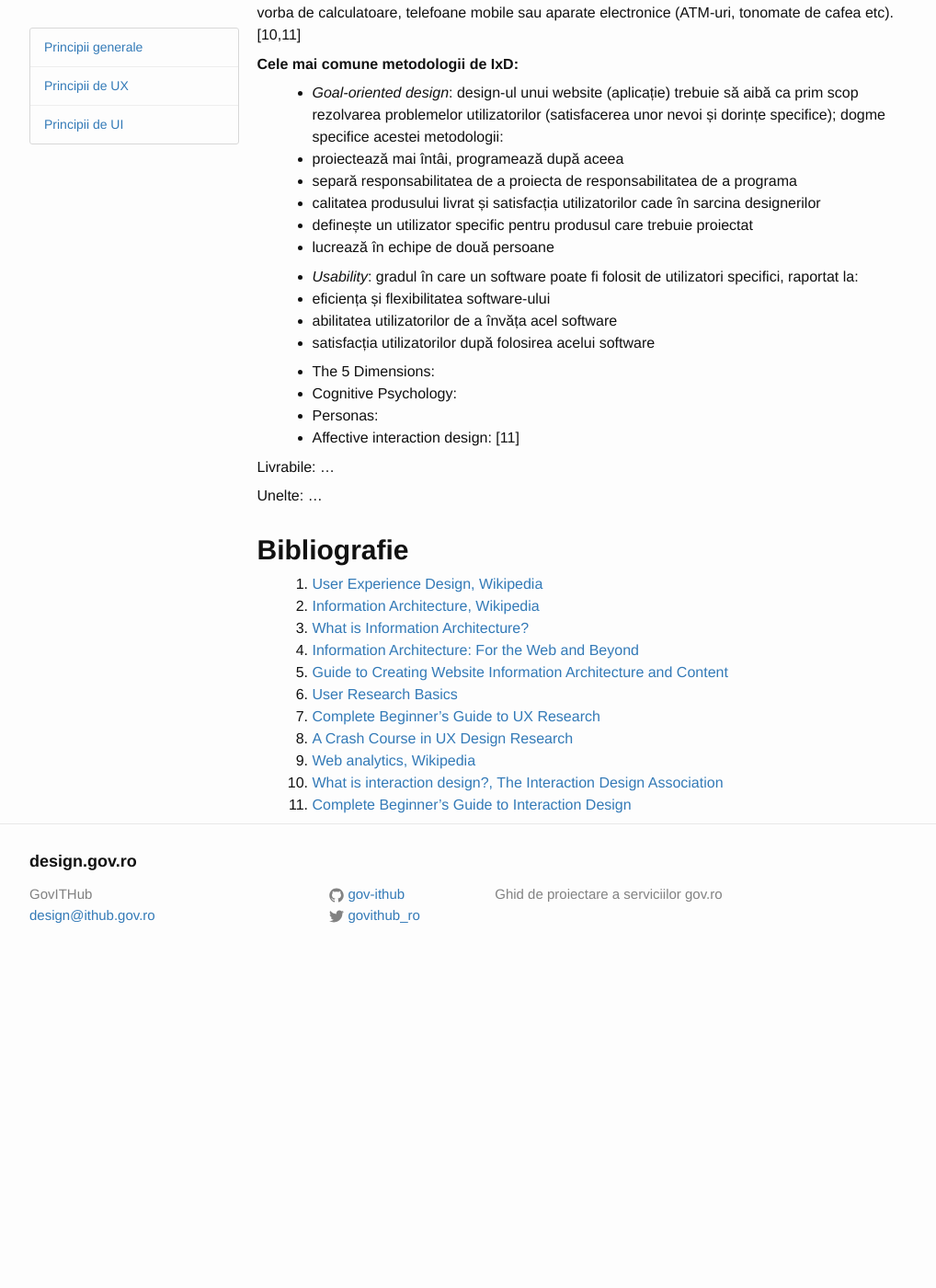
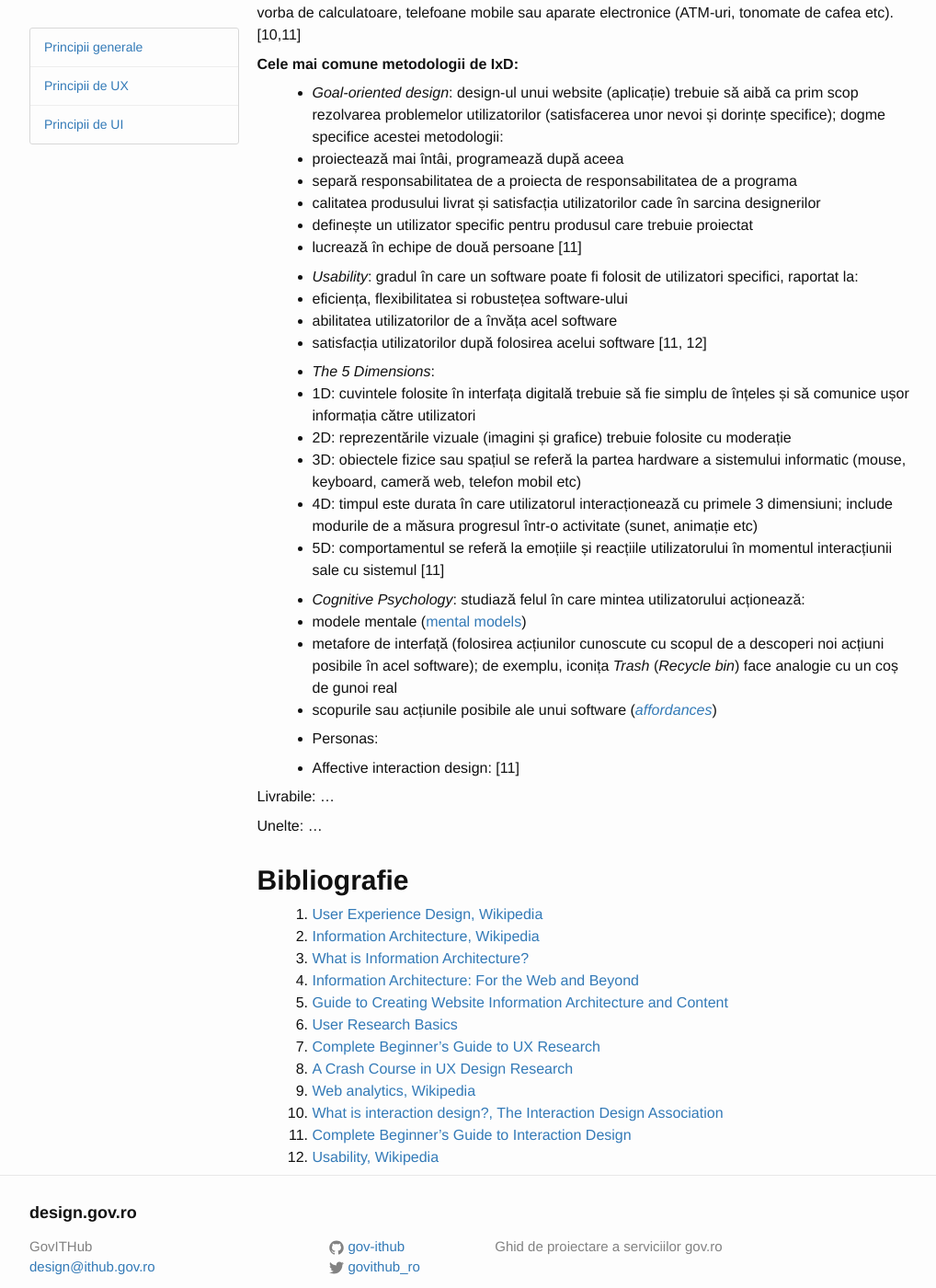
Before and after one commit to gov-ithub/govro-design, a Jekyll site: the page built from 2-ux.md, in a window 1280 px wide and 1400 px high, scrolled down 5861 px. Shown: the whole window at 92% size, without its empty margins (128-1146 px from the left). Built offline with Jekyll 4.4.1, drawn with Linux system fonts in a browser that asks for light colours; nearby versions of some CDN libraries; before the commit the page ends 6890 px from its top, so only the background shows below that.

Commit message:
Alte metodologii de IxD
The 5 dimensions, Cognitive Psychology:

```diff
--- a/2-ux.md
+++ b/2-ux.md
@@ -188,16 +188,27 @@ _Interaction Design-ul_ (IxD) este acea disciplină care definește structura ș
  * separă responsabilitatea de a proiecta de responsabilitatea de a programa
  * calitatea produsului livrat și satisfacția utilizatorilor cade în sarcina designerilor
  * definește un utilizator specific pentru produsul care trebuie proiectat
- * lucrează în echipe de două persoane
+ * lucrează în echipe de două persoane [11]
 
 * _Usability_: gradul în care un software poate fi folosit de utilizatori specifici, raportat la:
- * eficiența și flexibilitatea software-ului
+ * eficiența, flexibilitatea si robustețea software-ului
  * abilitatea utilizatorilor de a învăța acel software
- * satisfacția utilizatorilor după folosirea acelui software
+ * satisfacția utilizatorilor după folosirea acelui software [11, 12]
 
-* The 5 Dimensions:
-* Cognitive Psychology:
+* _The 5 Dimensions_:
+ * 1D: cuvintele folosite în interfața digitală trebuie să fie simplu de înțeles și să comunice ușor informația către utilizatori
+ * 2D: reprezentările vizuale (imagini și grafice) trebuie folosite cu moderație
+ * 3D: obiectele fizice sau spațiul se referă la partea hardware a sistemului informatic (mouse, keyboard, cameră web, telefon mobil etc)
+ * 4D: timpul este durata în care utilizatorul interacționează cu primele 3 dimensiuni; include modurile de a măsura progresul într-o activitate (sunet, animație etc)
+ * 5D: comportamentul se referă la emoțiile și reacțiile utilizatorului în momentul interacțiunii sale cu sistemul [11]
+
+* _Cognitive Psychology_: studiază felul în care mintea utilizatorului acționează:
+ * modele mentale ([mental models](https://en.wikipedia.org/wiki/Mental_model))
+ * metafore de interfață (folosirea acțiunilor cunoscute cu scopul de a descoperi noi acțiuni posibile în acel software); de exemplu, iconița _Trash_ (_Recycle bin_) face analogie cu un coș de gunoi real
+ * scopurile sau acțiunile posibile ale unui software ([_affordances_](https://en.wikipedia.org/wiki/Affordance))
+
 * Personas:
+
 * Affective interaction design: [11]
 
 Livrabile:
@@ -220,3 +231,4 @@ Unelte:
 9. [Web analytics, Wikipedia](https://en.wikipedia.org/wiki/Web_analytics)
 10. [What is interaction design?, The Interaction Design Association](http://ixda.org/ixda-global/about-history/)
 11. [Complete Beginner’s Guide to Interaction Design](http://www.uxbooth.com/articles/complete-beginners-guide-to-interaction-design/)
+12. [Usability, Wikipedia](https://en.wikipedia.org/wiki/Usability)
```
